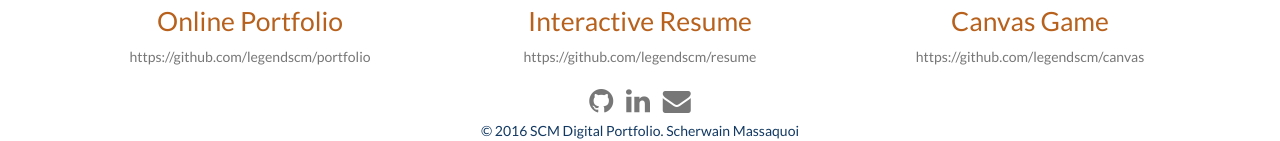
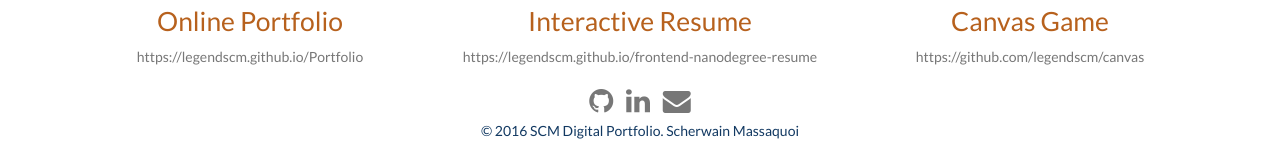
Before and after one commit to Aeoluzz/Portfolio, a plain HTML site: page index.html in a window 1280 px wide. Shown: the part 1354-1495 px from the top of the page. Drawn offline with Linux system fonts and the light colour scheme.

Commit message:
add links for online portfolio and interactive resume

```diff
--- a/index.html
+++ b/index.html
@@ -51,7 +51,7 @@
           <!-- Placeholder for future project soon to come -->
             <img src="images_src/work_icon.jpg" class="img-responsive center-block comingsoon" alt="Online Portfolion icon">
           <h4>Online Portfolio</h4>
-          <p><a href="#" class="comingsoon">https://github.com/legendscm/portfolio</a></p>
+          <p><a href="#" class="comingsoon">https://legendscm.github.io/Portfolio</a></p>
         </div>
         <div class="col-md-4 col-sm-6">
           <figure>
@@ -59,7 +59,7 @@
            <img src="images_src/resume_icon.jpg" class="img-responsive center-block comingsoon" alt="Inreactive Resume icon">
           </figure>
           <h4>Interactive Resume</h4>
-          <p><a href="#" class="comingsoon">https://github.com/legendscm/resume</a></p>
+          <p><a href="#" class="comingsoon">https://legendscm.github.io/frontend-nanodegree-resume</a></p>
         </div>
         <div class="col-md-4 col-sm-6">
             <!-- Placeholder for future project soon to come -->
```
